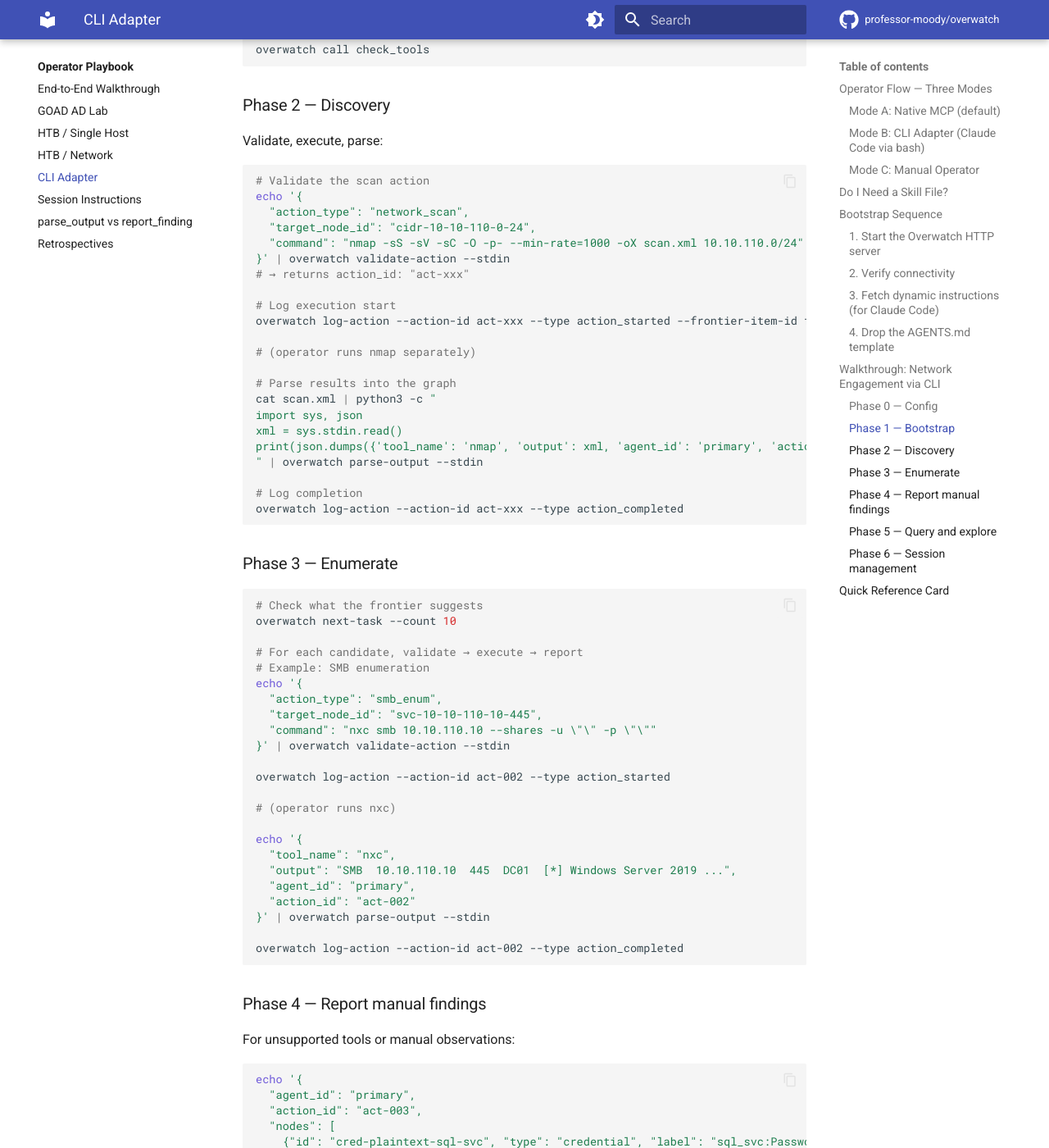
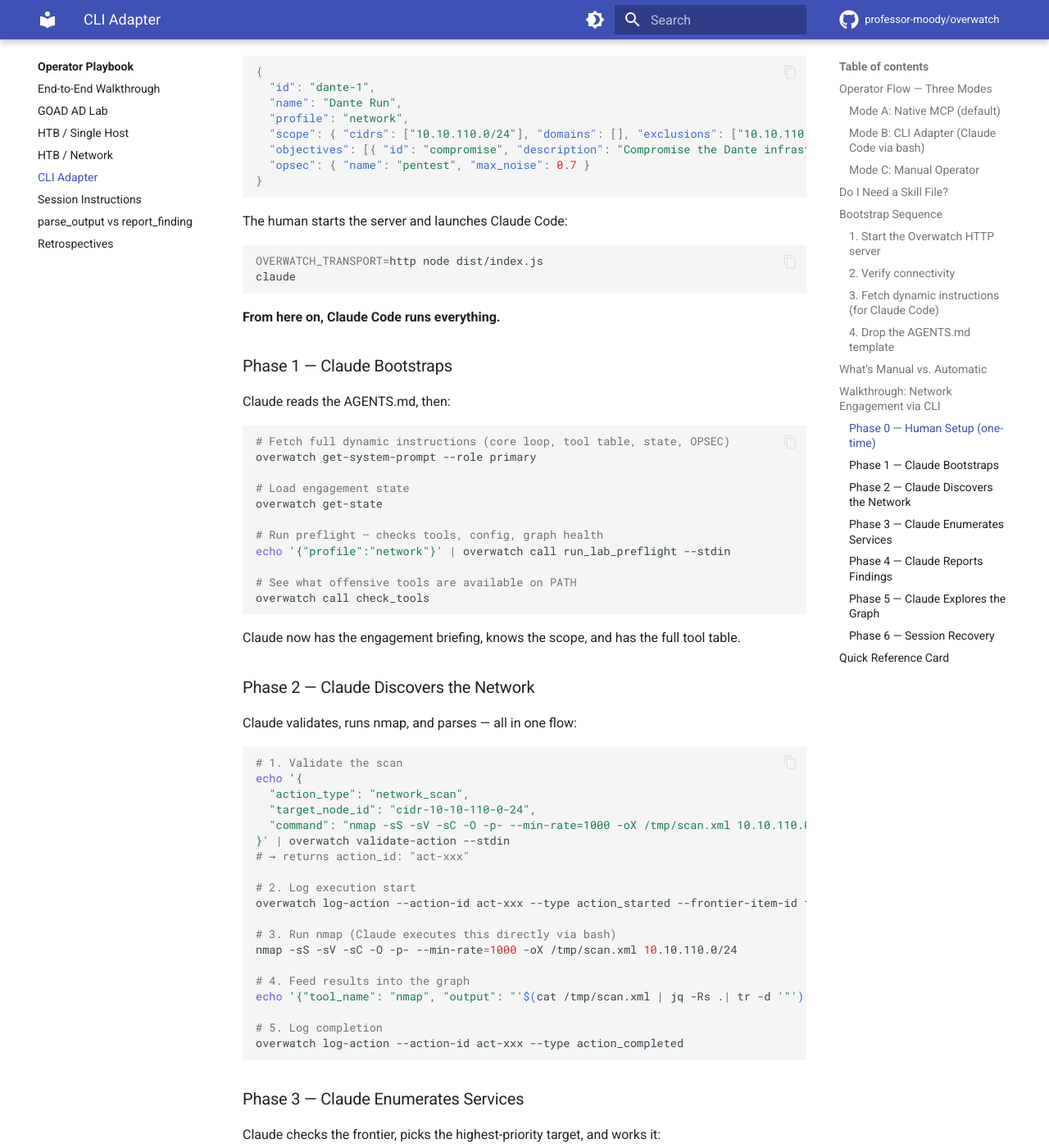
Before and after one commit to professor-moody/overwatch, an MkDocs documentation site: the page built from docs/playbook/cli-adapter.md, in a window 1280 px wide and 1400 px high, scrolled down 4311 px. Shown: the whole window at 82% size. Built offline with MkDocs 1.6.1 and Material for MkDocs 9.7.7, drawn with Linux system fonts in a browser that asks for light colours; comment, search, counter and statistics services are not loaded; some of the changed text lies outside the part shown.

Commit message:
docs: rewrite CLI adapter walkthrough from Claude Code's autonomous perspective

````diff
--- a/docs/playbook/cli-adapter.md
+++ b/docs/playbook/cli-adapter.md
@@ -154,13 +154,27 @@
 All output is JSON. Parse it directly. Do not add --human flag.
 ```
 
+## What's Manual vs. Automatic
+
+Once the AGENTS.md is in place and Claude Code starts, **everything is autonomous**. Claude reads the AGENTS.md, bootstraps via `get-system-prompt`, then drives the entire engagement loop through bash.
+
+| Step | Who | When |
+|------|-----|------|
+| Write `engagement.json` | Human | Once, before engagement |
+| Start Overwatch HTTP server | Human | Once, before engagement |
+| Place `AGENTS.md` in project root | Human | Once, before engagement |
+| Start Claude Code | Human | Once |
+| Everything else below | Claude Code | Autonomous |
+
+The walkthrough below shows exactly what Claude Code does — every command is run by Claude via its bash tool. The human just watches (and approves bash commands if Claude Code's policy requires it).
+
 ## Walkthrough: Network Engagement via CLI
 
-A Dante-style network engagement translated to CLI commands.
+What Claude Code actually does during a Dante-style network engagement, step by step.
 
-### Phase 0 — Config
+### Phase 0 — Human Setup (one-time)
 
-Ensure `engagement.json` exists in the Overwatch directory:
+The human creates `engagement.json` in the Overwatch directory:
 
 ```json
 {
@@ -173,65 +187,70 @@
 }
 ```
 
-Start the server:
+The human starts the server and launches Claude Code:
 
 ```bash
 OVERWATCH_TRANSPORT=http node dist/index.js
+claude
 ```
 
-### Phase 1 — Bootstrap
+**From here on, Claude Code runs everything.**
+
+### Phase 1 — Claude Bootstraps
+
+Claude reads the AGENTS.md, then:
 
 ```bash
-# Verify connectivity and engagement identity
-overwatch health
+# Fetch full dynamic instructions (core loop, tool table, state, OPSEC)
+overwatch get-system-prompt --role primary
 
-# Load full engagement state
+# Load engagement state
 overwatch get-state
 
-# Run preflight checks
+# Run preflight — checks tools, config, graph health
 echo '{"profile":"network"}' | overwatch call run_lab_preflight --stdin
 
-# Check available offensive tools on PATH
+# See what offensive tools are available on PATH
 overwatch call check_tools
 ```
 
-### Phase 2 — Discovery
+Claude now has the engagement briefing, knows the scope, and has the full tool table.
 
-Validate, execute, parse:
+### Phase 2 — Claude Discovers the Network
+
+Claude validates, runs nmap, and parses — all in one flow:
 
 ```bash
-# Validate the scan action
+# 1. Validate the scan
 echo '{
   "action_type": "network_scan",
   "target_node_id": "cidr-10-10-110-0-24",
-  "command": "nmap -sS -sV -sC -O -p- --min-rate=1000 -oX scan.xml 10.10.110.0/24"
+  "command": "nmap -sS -sV -sC -O -p- --min-rate=1000 -oX /tmp/scan.xml 10.10.110.0/24"
 }' | overwatch validate-action --stdin
 # → returns action_id: "act-xxx"
 
-# Log execution start
+# 2. Log execution start
 overwatch log-action --action-id act-xxx --type action_started --frontier-item-id fi-yyy
 
-# (operator runs nmap separately)
+# 3. Run nmap (Claude executes this directly via bash)
+nmap -sS -sV -sC -O -p- --min-rate=1000 -oX /tmp/scan.xml 10.10.110.0/24
 
-# Parse results into the graph
-cat scan.xml | python3 -c "
-import sys, json
-xml = sys.stdin.read()
-print(json.dumps({'tool_name': 'nmap', 'output': xml, 'agent_id': 'primary', 'action_id': 'act-xxx', 'frontier_item_id': 'fi-yyy'}))
-" | overwatch parse-output --stdin
+# 4. Feed results into the graph
+echo '{"tool_name": "nmap", "output": "'$(cat /tmp/scan.xml | jq -Rs .| tr -d '"')'", "agent_id": "primary", "action_id": "act-xxx", "frontier_item_id": "fi-yyy"}' | overwatch parse-output --stdin
 
-# Log completion
+# 5. Log completion
 overwatch log-action --action-id act-xxx --type action_completed
 ```
 
-### Phase 3 — Enumerate
+### Phase 3 — Claude Enumerates Services
+
+Claude checks the frontier, picks the highest-priority target, and works it:
 
 ```bash
-# Check what the frontier suggests
+# See what the frontier suggests
 overwatch next-task --count 10
 
-# For each candidate, validate → execute → report
-# Example: SMB enumeration
+# Validate SMB enumeration on the top candidate
 echo '{
   "action_type": "smb_enum",
   "target_node_id": "svc-10-10-110-10-445",
@@ -240,21 +259,20 @@
 
 overwatch log-action --action-id act-002 --type action_started
 
-# (operator runs nxc)
+# Run nxc (Claude executes this directly)
+NXC_OUTPUT=$(nxc smb 10.10.110.10 --shares -u '' -p '' 2>&1)
 
-echo '{
-  "tool_name": "nxc",
-  "output": "SMB  10.10.110.10  445  DC01  [*] Windows Server 2019 ...",
-  "agent_id": "primary",
-  "action_id": "act-002"
-}' | overwatch parse-output --stdin
+# Parse results into the graph
+echo "{\"tool_name\": \"nxc\", \"output\": $(echo "$NXC_OUTPUT" | jq -Rs .), \"agent_id\": \"primary\", \"action_id\": \"act-002\"}" | overwatch parse-output --stdin
 
 overwatch log-action --action-id act-002 --type action_completed
 ```
 
-### Phase 4 — Report manual findings
+Claude repeats this loop for each frontier candidate — validate, execute, parse, log.
 
-For unsupported tools or manual observations:
+### Phase 4 — Claude Reports Findings
+
+When Claude uses a tool without a built-in parser, it structures the findings manually:
 
 ```bash
 echo '{
@@ -269,33 +287,39 @@
 }' | overwatch report-finding --stdin
 ```
 
-### Phase 5 — Query and explore
+### Phase 5 — Claude Explores the Graph
+
+Claude queries the graph to plan attack paths:
 
 ```bash
 # Query all hosts
 echo '{"node_type": "host"}' | overwatch query-graph --stdin
 
-# Query specific node
-echo '{"node_id": "host-10-10-110-10"}' | overwatch query-graph --stdin
-
-# Find paths to objective
+# Find paths from a credential to the objective
 echo '{"source_id": "cred-plaintext-sql-svc", "target_id": "obj-compromise"}' | overwatch call find_paths --stdin
 
-# Get methodology for a technique
+# Look up methodology for a technique
 echo '{"query": "kerberoasting"}' | overwatch call get_skill --stdin
 ```
 
-### Phase 6 — Session management
+### Phase 6 — Session Recovery
+
+If the server restarts or the session expires, Claude handles it transparently. The CLI retries once with a fresh session automatically. If things are truly broken:
 
 ```bash
-# Check current state anytime
-overwatch get-state
+# Clear stale local cache
+overwatch reset-session
 
-# If session seems stale (server restarted, etc.)
-overwatch reset-session
+# Reconnect
 overwatch health
 
-# When done — terminate cleanly
+# Resume — graph state is intact on the server
+overwatch get-state
+```
+
+When the engagement is complete:
+
+```bash
 overwatch close
 ```
 
````
